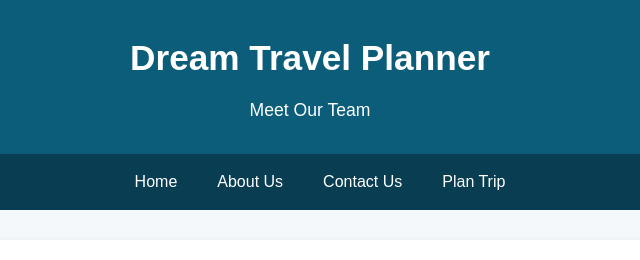
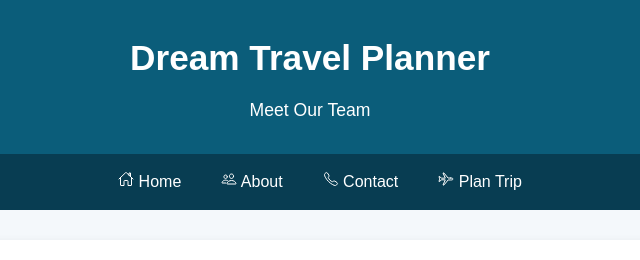
Before and after one commit to Elafalsharif25/dream-travel-planner, a plain HTML site: page html/about-us.html in a window 1280 px wide. Shown: the top 260 px of the page, 330-970 px from the left. Drawn offline with nearby package versions, Linux system fonts and the light colour scheme.

Commit message:
Update about-us.html

````diff
--- a/html/about-us.html
+++ b/html/about-us.html
@@ -18,14 +18,47 @@
     </header>
 
     <!-- NAVIGATION -->
-    <nav>
-        <ul>
-            <li><a href="../index.html">Home</a></li>
-            <li><a href="about-us.html">About Us</a></li>
-            <li><a href="contact-us.html">Contact Us</a></li>
-            <li><a href="trip-request.html">Plan Trip</a></li>
-        </ul>
-    </nav>
+    <nav class="navigation">
+    <ul>
+        <li class="list">
+            <a href="../index.html">
+                <span class="icon">
+                    <ion-icon name="home-outline"></ion-icon>
+                </span>
+                <span class="text">Home</span>
+            </a>
+        </li>
+
+        <li class="list active">
+            <a href="about-us.html">
+                <span class="icon">
+                    <ion-icon name="people-outline"></ion-icon>
+                </span>
+                <span class="text">About</span>
+            </a>
+        </li>
+
+        <li class="list">
+            <a href="contact-us.html">
+                <span class="icon">
+                    <ion-icon name="call-outline"></ion-icon>
+                </span>
+                <span class="text">Contact</span>
+            </a>
+        </li>
+
+        <li class="list">
+            <a href="trip-request.html">
+                <span class="icon">
+                    <ion-icon name="airplane-outline"></ion-icon>
+                </span>
+                <span class="text">Plan Trip</span>
+            </a>
+        </li>
+
+        <div class="indicator"></div>
+    </ul>
+</nav>
 
     <!-- MAIN CONTENT -->
     <main>
@@ -115,7 +148,8 @@
                         <footer>
                             <p>&copy; 2026 Dream Travel Planner. All rights reserved.</p>
                         </footer>
-
+<script type="module" src="https://unpkg.com/ionicons@5.5.2/dist/ionicons/ionicons.esm.js"></script>
+<script nomodule src="https://unpkg.com/ionicons@5.5.2/dist/ionicons/ionicons.js"></script>
                     </body>
                     </html>
                     ```
````
